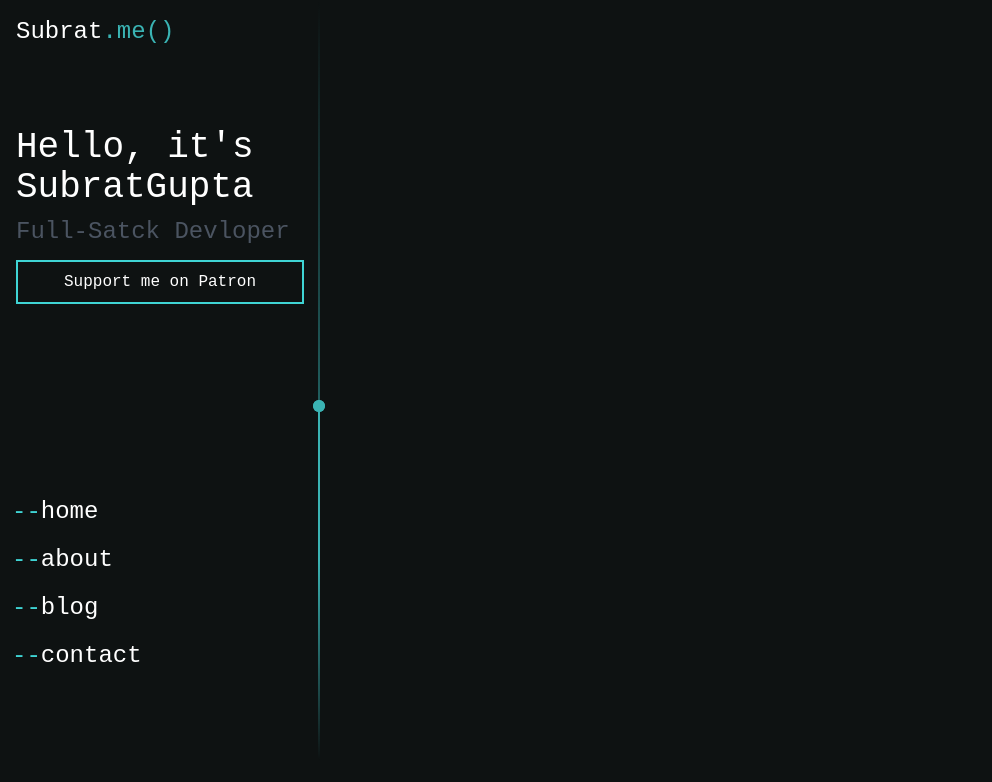
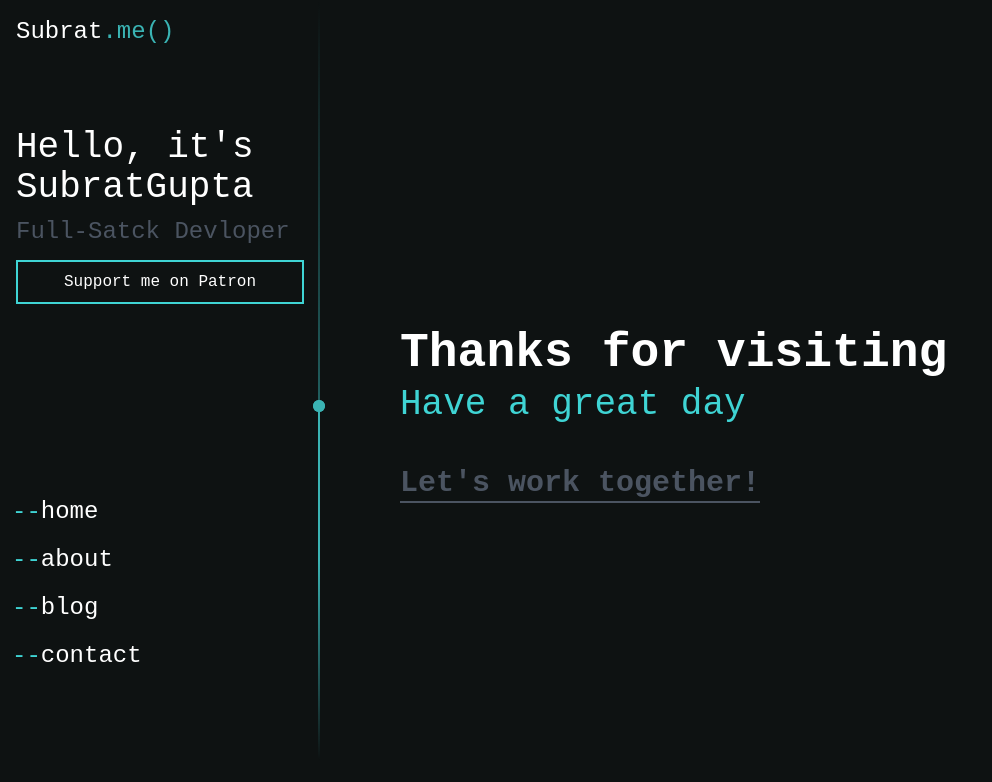
Before and after one commit to SubratKumarGupta/subratgupta-portfolio, an Astro site: page / in a window 1280 px wide. Shown: the whole page, without its empty margins (0-992 px from the left). Built offline with nearby package versions, Linux system fonts and the light colour scheme; Astro itself is replaced by a stand-in of ours.

Commit message:
added outro

```diff
--- /dev/null
+++ b/src/components/homePage/intro.astro
@@ -0,0 +1,6 @@
+---
+---
+
+<div class="intro"></div>
+
+<style></style>
--- /dev/null
+++ b/src/components/homePage/outro.astro
@@ -0,0 +1,16 @@
+---
+---
+
+<div
+  class="outro pl-16 text-white h-screen font-bold flex text-5xl flex-col justify-center"
+>
+  <div>Thanks for visiting</div>
+  <span class="text-4xl font-medium mt-2 text-primary-teal"
+    >Have a great day</span
+  >
+  <a
+    href="/contact"
+    class="text-gray w-fit text-3xl mt-10 transition-all hover:text-white border-r-0 border-b-2 hover:border-primary-teal"
+    >Let's work together!</a
+  >
+</div>
--- a/src/pages/index.astro
+++ b/src/pages/index.astro
@@ -1,5 +1,7 @@
 ---
-import Hero from "../components/hero.astro";
+import Hero from "../components/Sidebar/hero.astro";
+import Intro from "../components/homePage/intro.astro";
+import Outro from "../components/homePage/outro.astro";
 import Layout from "../layouts/Layout.astro";
 ---
 
@@ -7,6 +9,9 @@ import Layout from "../layouts/Layout.astro";
   <main class="flex font-robotoMono">
     <Hero body="" title="" />
     <!-- margin-left(ml) should be same width as Hreo/sidebar width -->
-    <div class="content ml-[25%] text-primary-teal p-4"></div>
+    <div class="content ml-[25%] p-4">
+      <Intro />
+      <Outro />
+    </div>
   </main>
 </Layout>
--- a/tailwind.config.cjs
+++ b/tailwind.config.cjs
@@ -3,7 +3,9 @@ module.exports = {
   content: ["./src/**/*.{astro,html,js,jsx,md,mdx,svelte,ts,tsx,vue}"],
   theme: {
     fontFamily: {
+      // font-family: "Times New Roman", Times, serif;
       robotoMono: ["Roboto Mono", "monospace"],
+      robotoSarif: ["Roboto Mono", "monospace", "serif"],
     },
     extend: {
       animation: {
```
Also changed, not shown: src/components/Sidebar/hero.astro (renamed from src/components/hero.astro), src/components/Sidebar/nav.astro (renamed from src/components/nav.astro).
